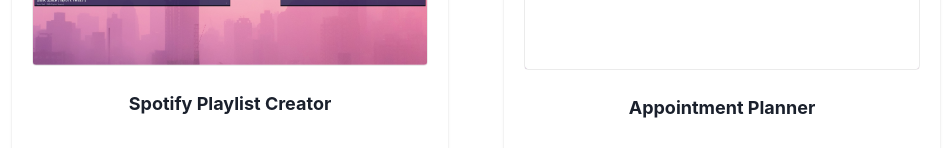
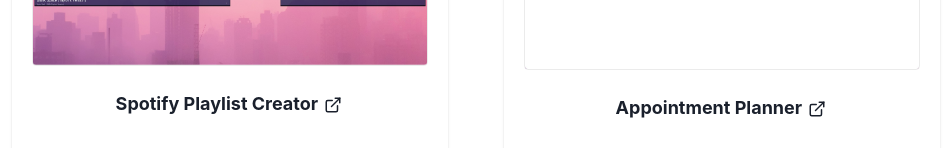
Before and after one commit to kailaburgin/portfolio, a React (Vite) app: page / in a window 1280 px wide. Shown: the part 624-772 px from the top of the page, without its empty margins (164-1115 px from the left). Built offline with nearby package versions, Linux system fonts and the light colour scheme.

Commit message:
added link key/value to projectData array and updated project card to have external link icon

```diff
--- a/src/components/Projects.jsx
+++ b/src/components/Projects.jsx
@@ -13,7 +13,9 @@
   Divider,
   CardFooter,
   SimpleGrid,
+  Link,
 } from "@chakra-ui/react";
+import { ExternalLinkIcon } from "@chakra-ui/icons";
 import obj_projects from "./projectData";
 
 const Projects = () => {
@@ -74,7 +76,9 @@
               />
               <VStack mt="4px">
                 <CardHeader fontSize="18px" as="b">
-                  {proj.name}
+                  <Link href={proj.link} isExternal>
+                    {proj.name} <ExternalLinkIcon mx="2px" />
+                  </Link>
                 </CardHeader>
                 <Text>{proj.description}</Text>
               </VStack>
--- a/src/components/projectData.js
+++ b/src/components/projectData.js
@@ -26,6 +26,7 @@
       "An app to search for music, make playlists, and save them to spotify. The Spotify API is used. This project implements a search function with a section to display results and another section that shows the playlist.",
     picture: "../../public/spotify.jpg",
     skills: "javascript, react",
+    link: "..",
   },
   {
     name: "Appointment Planner",
@@ -33,6 +34,7 @@
       "An appointment tracking app in which you can create a list of appointments with existing contacts. This project implements forms.",
     picture: "../../public/appointments.jpg",
     skills: "html, css, forms",
+    link: "..",
   },
   {
     name: "Video Game Discovery",
@@ -40,6 +42,7 @@
       "A video game search app that displays the artwork, name, platforms, and ratings for each game. The Rawg.io database API is used. This project implements a search bar, sorting filters, and a dark mode switch.",
     picture: "../../public/games.jpg",
     skills: "typescript, react",
+    link: "https://game-hub-tan-ten.vercel.app/",
   },
   {
     name: "Kaila Creating",
@@ -47,6 +50,7 @@
       "A website that showcases my recent sewing projects from my creative Instagram account. Built with HTML and CSS, this was my first independent project in my coding journey.",
     picture: "../../public/kailacreating.jpg",
     skills: "html, css",
+    link: "..",
   },
 ];
 
```
